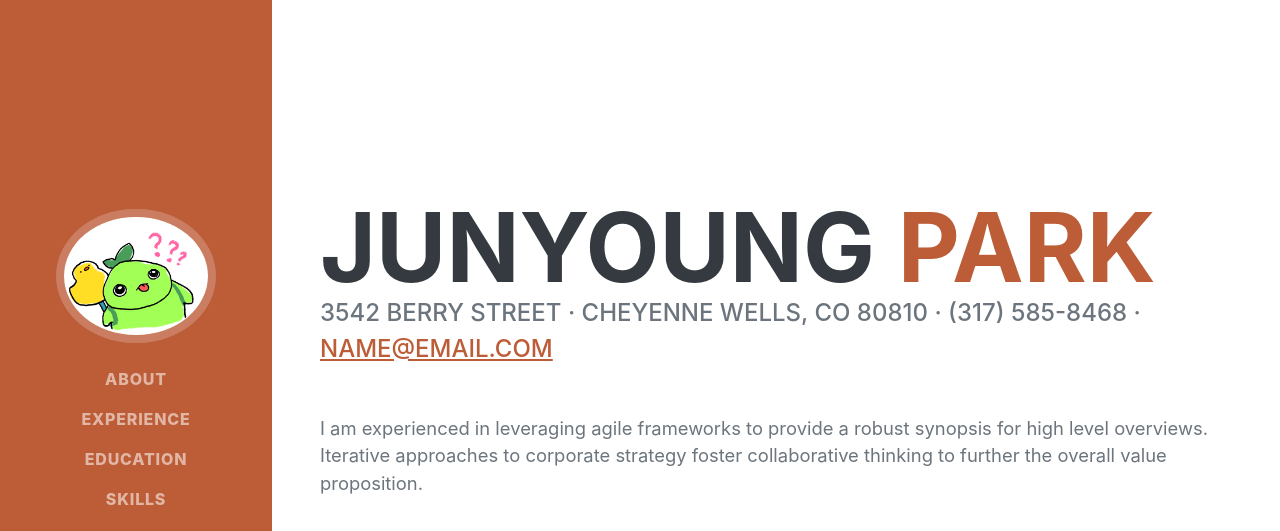
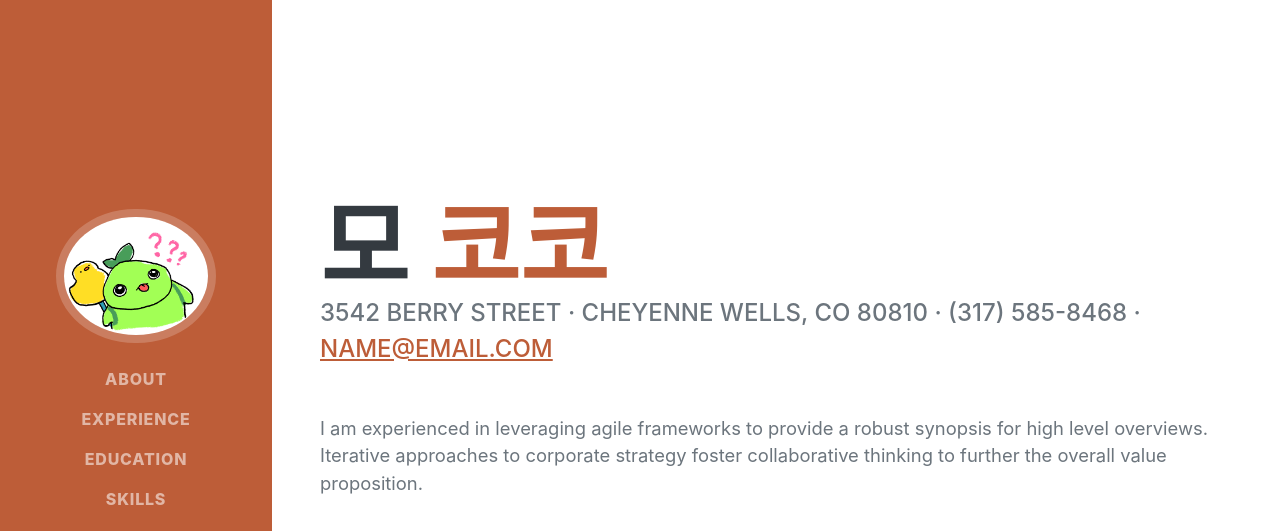
Before and after one commit to Gorro-par/Gorro-par.github.io, a plain HTML site: page index.html in a window 1280 px wide. Shown: the top 531 px of the page. Drawn offline with nearby package versions, Linux system fonts and the light colour scheme; a web font is replaced by a local one.

Commit message:
update name

```diff
--- a/index.html
+++ b/index.html
@@ -90,8 +90,8 @@
       <section class="resume-section" id="about">
         <div class="resume-section-content">
           <h1 class="mb-0">
-            Junyoung
-            <span class="text-primary">Park</span>
+            모
+            <span class="text-primary">코코</span>
           </h1>
           <div class="subheading mb-5">
             3542 Berry Street · Cheyenne Wells, CO 80810 · (317) 585-8468 ·
```
